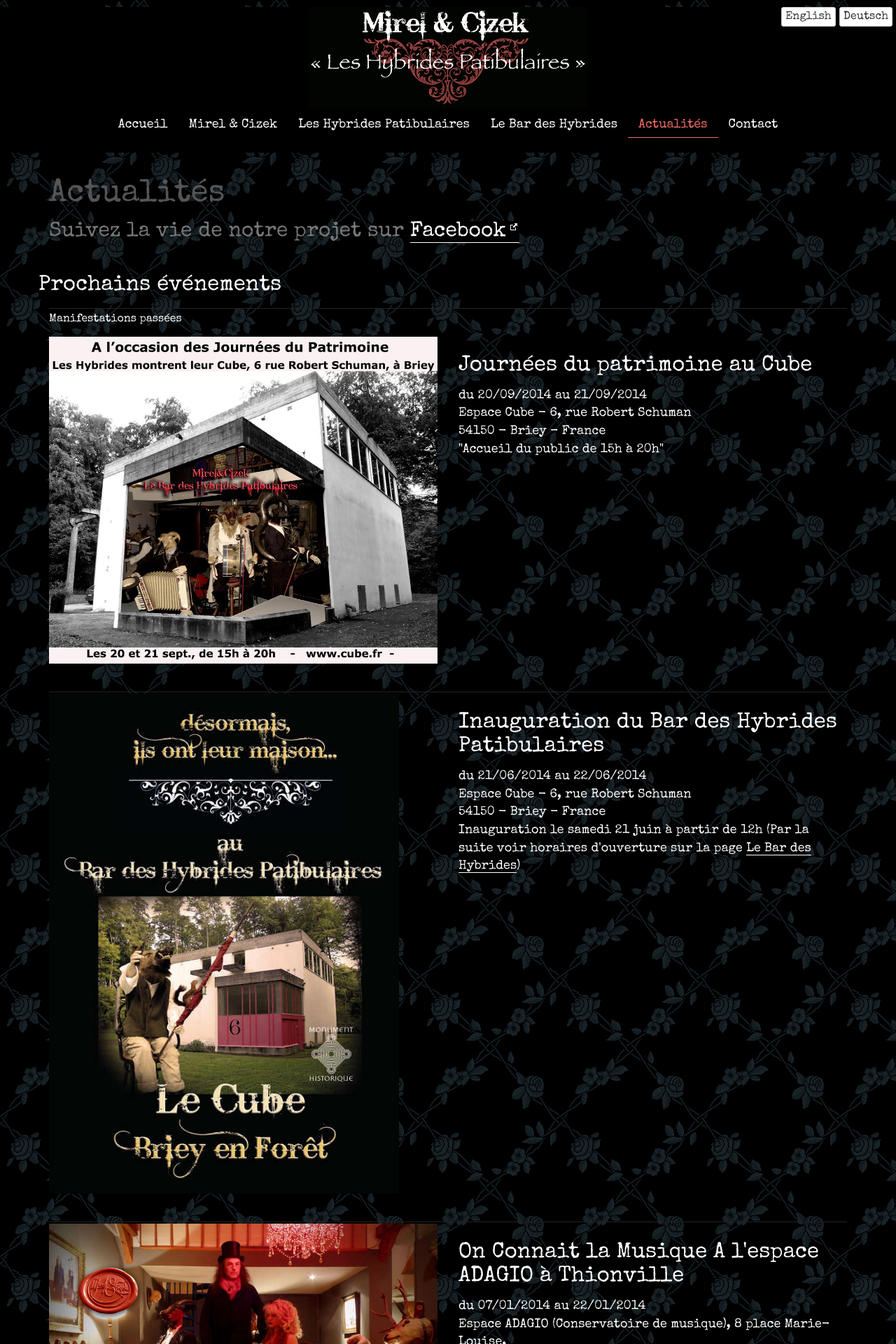
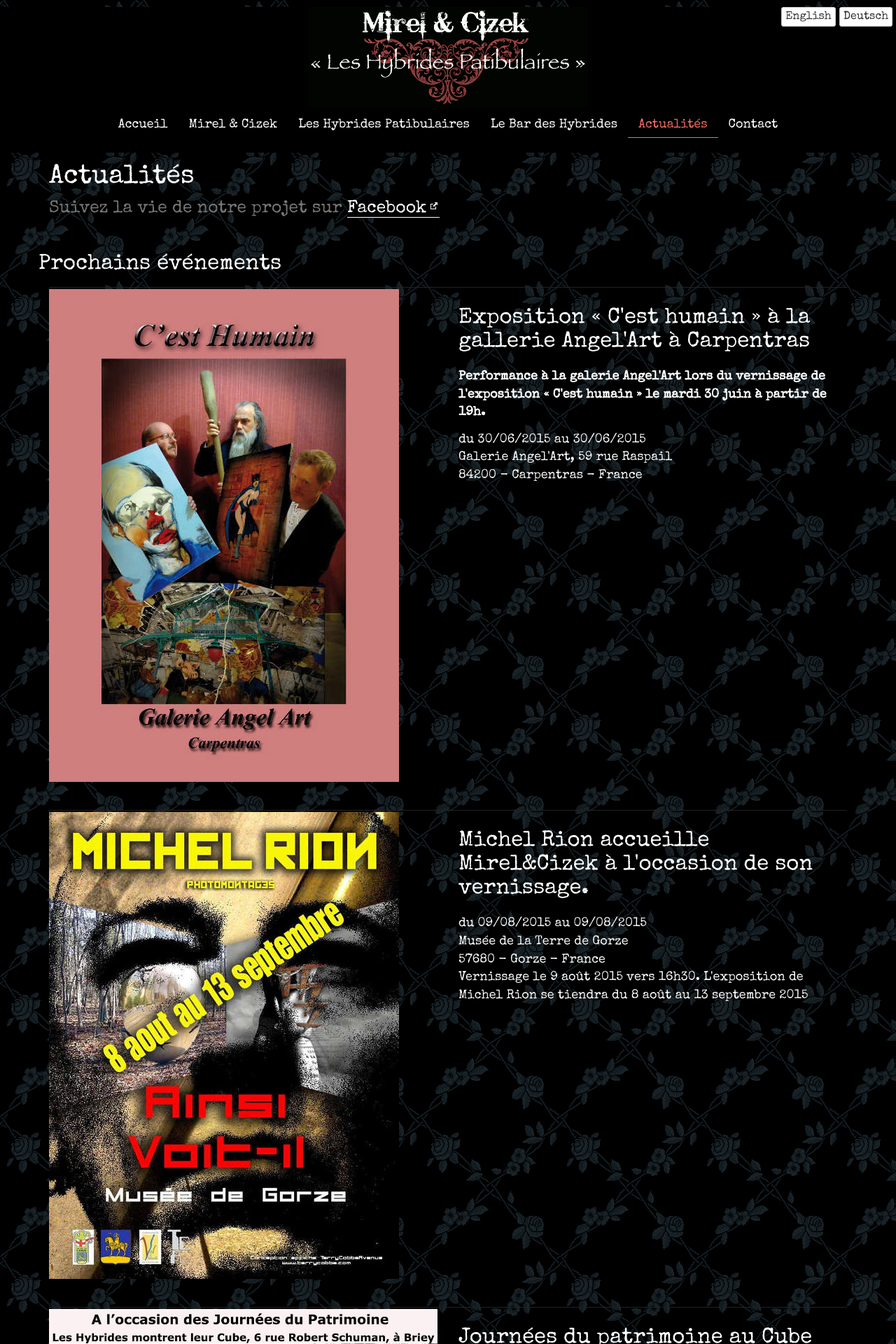
Before and after one commit to le-cube/le-cube.github.io, a Jekyll site: the page built from actualites.html, in a window 1280 px wide. Shown: the top 1920 px of the page at 70% size. Built offline with Jekyll 4.4.1, drawn with Linux system fonts in a browser that asks for light colours; some of the changed text lies outside the part shown.

Commit message:
some edits

```diff
--- a/_data/events.yml
+++ b/_data/events.yml
@@ -4,18 +4,112 @@
 # l'ordre est important !!!!
 
 
+- name: Exposition « C'est humain » à la gallerie Angel'Art à Carpentras
+  description: "Performance à la galerie Angel'Art lors du vernissage de l'exposition « C'est humain » le mardi 30 juin à partir de 19h."
+  site:
+  startDate: 30/06/2015
+  endDate: 30/06/2015
+  adresse: "Galerie Angel'Art, 59 rue Raspail"
+  city: Carpentras
+  postCode: 84200
+  country: France
+  comments: |
+  image: flyer-carpentra-juin-2015.jpg
+  show : true
+
+- name: Michel Rion accueille Mirel&Cizek à l'occasion de son vernissage.
+  description: ""
+  site:
+  startDate: 09/08/2015
+  endDate: 09/08/2015
+  adresse: "Musée de la Terre de Gorze"
+  city: Gorze
+  postCode: 57680
+  country: France
+  comments: |
+     Vernissage le 9 août 2015 vers 16h30.
+     L'exposition de Michel Rion se tiendra du 8 août au 13 septembre 2015
+  image: expo-michel-rion-gorze.jpg
+  show : true
+
 - name: Journées du patrimoine au Cube
-  description: "A l'occasion des Journées Européennes du Patrimoine, Mirel&Cizek vous accueilleront au Cube les 20 et 21 septembre de 15h à 20h"
+  description: "A l'occasion des Journées Européennes du Patrimoine, Mirel&Cizek vous accueilleront au Cube les 19 et 20 septembre de 15h à 20h"
   site:
-  startDate: 20/09/2014
-  endDate: 21/09/2014
+  startDate: 20/09/2015
+  endDate: 21/09/2015
   adresse: "Espace Cube - 6, rue Robert Schuman"
   city: Briey
   postCode: 54150
   country: France
   comments: |
-       "Accueil du public de 15h à 20h"
+       "Mirel et Cizek accueilleront le public de 15h à 20h"
   image: journees-du-patrimoine-2014.jpg
+  show : true
+
+- name: Nouvelles activités
+  description: "De nouvelles activités seront proposées au Cube à partir de septembre (entre autres: ateliers)"
+  site:
+  startDate:
+  endDate:
+  adresse: "Espace Cube - 6, rue Robert Schuman"
+  city: Briey
+  postCode: 54150
+  country: France
+  comments:
+  image:
+  show : true
+
+- name: Algrange
+  description: Exposition des Hybrides Patibulaires et performance de Mirel et Cizek à Algrange - octobre-novembre 2015
+  site:
+  startDate:
+  endDate:
+  adresse: ""
+  city: Briey
+  postCode: 54150
+  country: France
+  comments: |
+  image:
+  show : false
+
+- name: Expositions au Foyer des Jeunes Travailleurs Ste Constance à Metz
+  description: Exposition des Hybrides Patibulaires et du groupe d'artistes "C'est Humain"
+  site:
+  startDate: 01/06/2015
+  endDate: 06/06/2015
+  adresse: "16 Rue Gabriel Pierné"
+  city: Metz
+  postCode: 57000
+  country: France
+  comments: |
+     Performance exeptionnelle de Mirel&Cizek à l'occasion du vernissage le 03 juin à 17h30
+  image: mirel-cizek-fjt-metz.jpg
+  show : true
+
+- name: Mariage de Mirel&Cizek au restaurant Le Pépé Rosso à Metz
+  description:
+  site:
+  startDate: 29/05/2015
+  endDate:
+  adresse: "81 Rue du 20e Corps Américain"
+  city: Metz
+  postCode: 57000
+  country: France
+  comments: |
+  image: mirel-cizek-pepe-rosso.jpg
+  show : true
+
+- name: Vernissage du groupe d'artiste "C'est Humain"
+  description: Première exposition du groupe d'artistes "C'est Humain"
+  site: http://cube.fr/c-est-humain
+  startDate: 15/03/2015
+  endDate:
+  adresse: "Espace Cube - 6, rue Robert Schuman"
+  city: Briey
+  postCode: 54150
+  country: France
+  comments: |
+  image: c-est-humain-au-cube.jpg
   show : true
 
 - name: Inauguration du Bar des Hybrides Patibulaires
--- a/actualites.html
+++ b/actualites.html
@@ -5,9 +5,9 @@ menu: main
 weight : 60
 ---
 
-<h1>Actualités <br>
+<h2>Actualités <br>
 <small>Suivez la vie de notre projet sur
-<a href="http://www.facebook.com/#!/profile.php?id=100003120499916&amp;sk=wall">Facebook</a></small></h1>
+<a href="http://www.facebook.com/#!/profile.php?id=100003120499916&amp;sk=wall">Facebook</a></small></h2>
 
 <div class="row events">
 
@@ -23,7 +23,7 @@ weight : 60
             <hr>
             {% if evtDate <= curDate and printedPastEventTitle == false %}
                 {% assign printedPastEventTitle = true %}
-                <p class="pastEventMarker"><small>Manifestations passées</small></p>
+                <h3 class="pastEventMarker">Manifestations passées</h3>
             {% endif %}
         <div class="row">
 
@@ -40,6 +40,11 @@ weight : 60
                         <h3 itemprop="name">
                         {{e.name}}
                         </h3>
+                        {% if e.description %}
+                        <div class="eventDescription">
+                            <p>{{ e.description }}</p>
+                        </div>
+                        {% endif %}
                         {% if e.site %}
                             Site : <a itemprop="url" href="{{e.site}}">{{e.site}}</a>
                         {% endif %}
@@ -48,7 +53,7 @@ weight : 60
                                 {% if e.endDate %}
                                 <meta itemprop="startDate" content="{{ e.startDate | date: '%Y-%d-%m' }}">du {{ e.startDate | date: '%d/%m/%Y' }}
                                 <meta itemprop="endDate" content="{{ e.endDate | date: '%Y-%d-%m' }}">au {{ e.endDate | date: '%d/%m/%Y' }}
-                                {% else %}
+                                {% elsif e.startDate %}
                                 <meta itemprop="startDate" content="{{ e.startDate | date: '%Y-%d-%m' }}">le {{ e.startDate | date: '%d/%m/%Y' }}
                                 {% endif %}
                             </div>
--- a/assets/css/style.scss
+++ b/assets/css/style.scss
@@ -212,9 +212,14 @@ footer a{
 }
 
 
+.eventDescription{
+    margin-top: 20px;
+    font-weight: bold;
+}
 
-
-
+.commentList div{
+    margin-bottom: 10px;
+}
 
 .externalLink{
     background: inherit url(../img/external_link_icon_white.gif) no-repeat top right;
--- a/index.html
+++ b/index.html
@@ -7,13 +7,13 @@ weight : 10
 
 <div class="row">
   <div class="col-md-10 col-md-offset-1">
-    <div class="col-md-4 homeSidebar">
-      <img src="{{ site.baseurl }}/img/iphone-igrat.jpg" alt="Les Hybrides Patibuliares - Accueil" class="img-responsive">
+    <div class="col-md-6 homeSidebar">
+      <img src="{{ site.baseurl }}/img/mirel-cizek-au-bar-des-hybrides-patibulaires.jpg" alt="Mirel & Cizek au Bar des Hybrides Patibulaires" class="img-responsive">
       <div class="alert alert-success" role="alert">
         <p><a href="/c-est-humain">Découvrez "C'est humain"</a> : Trois artistes lorrains réunis pour exposer ensemble sous le thème de "l'Humain" : Erik Bonnet, Cizek, Jean Jacques Piezanowski. <a href="/c-est-humain" style="color: #3c763d;">C'est par ici !</a></p>
       </div>
     </div>
-    <div class="col-md-8 homeText">
+    <div class="col-md-6 homeText">
       <p>
         Cizek, artiste pratiquant la "Rogue Taxidermy" (<a href="http://www.roguetaxidermy.com/">M.A.R.T.</a>) et Mirel sa partenaire, ont le plaisir de vous accueillir au Cube, chez les Hybrides Patibulaires, un monde intemporel habité de créatures étranges... <br>
         Depuis le 21 juin 2014, ils vous reçoivent au "<a href="./le-bar-des-hybrides.html">Bar des Hybrides Patibulaires</a>", dans un espace convivial permanent.
```
Also changed, not shown: le-bar-des-hybrides.html (+13 -0 lines), img/actu/c-est-humain-au-cube.jpg (added), img/actu/expo-michel-rion-gorze.jpg (added), img/actu/flyer-carpentra-juin-2015.jpg (added), img/actu/mirel-cizek-fjt-metz.jpg (added), img/actu/mirel-cizek-pepe-rosso.jpg (added), img/bar/commentaire-01.jpg (added), img/bar/commentaire-02.jpg (added), img/mirel-cizek-au-bar-des-hybrides-patibulaires.jpg (added).
